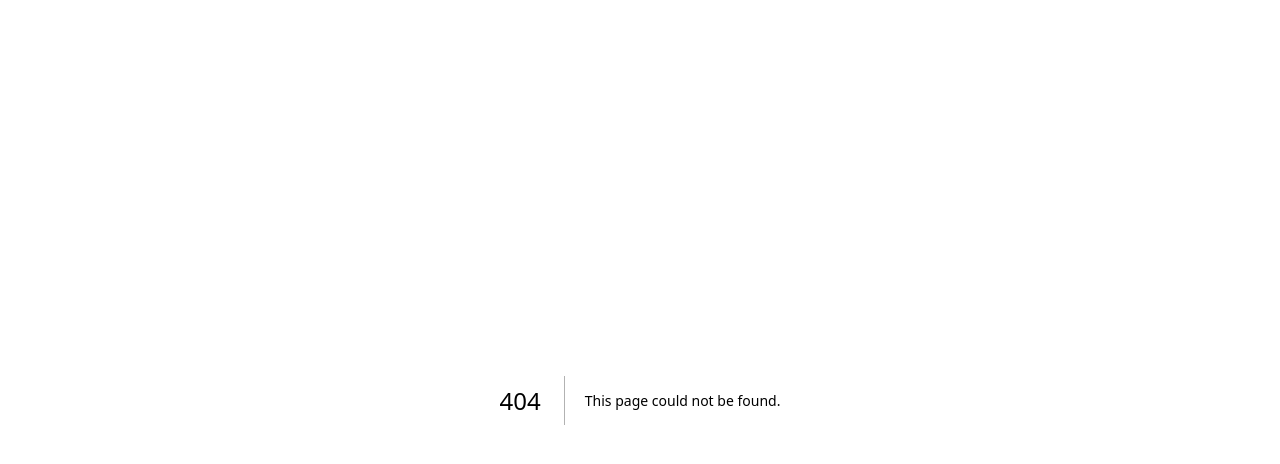
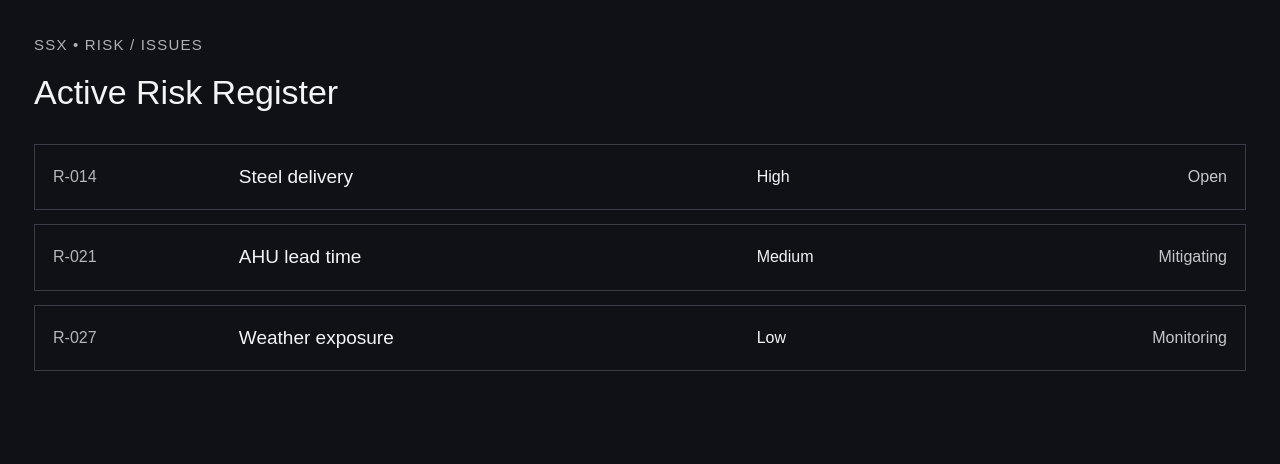
Before and after one commit to dalefarrow5268-art/ssx-isabel-v1, a Next.js app: page /screens/risk in a window 1280 px wide. Before the commit this address had no page. Shown: the top 464 px of the page. Built offline with nearby package versions, Linux system fonts and the light colour scheme.

Commit message:
Add live office risk screen

```diff
--- /dev/null
+++ b/app/screens/risk/page.tsx
@@ -0,0 +1,24 @@
+const risks = [
+  ['R-014', 'Steel delivery', 'High', 'Open'],
+  ['R-021', 'AHU lead time', 'Medium', 'Mitigating'],
+  ['R-027', 'Weather exposure', 'Low', 'Monitoring'],
+];
+
+export default function RiskScreen() {
+  return (
+    <main style={{ minHeight: '100vh', background: '#101116', color: '#f3f4f6', padding: 34, fontFamily: 'Arial, sans-serif' }}>
+      <div style={{ fontSize: 15, opacity: 0.7, letterSpacing: 1.2 }}>SSX • RISK / ISSUES</div>
+      <h1 style={{ margin: '10px 0 26px', fontSize: 34 }}>Active Risk Register</h1>
+      <div style={{ display: 'grid', gap: 14 }}>
+        {risks.map(([id, title, severity, state]) => (
+          <div key={id} style={{ display: 'grid', gridTemplateColumns: '.55fr 1.6fr .65fr .8fr', gap: 12, border: '1px solid #393b46', padding: 18, alignItems: 'center' }}>
+            <div style={{ opacity: 0.72 }}>{id}</div>
+            <div style={{ fontSize: 19 }}>{title}</div>
+            <div>{severity}</div>
+            <div style={{ textAlign: 'right', opacity: 0.8 }}>{state}</div>
+          </div>
+        ))}
+      </div>
+    </main>
+  );
+}
```
